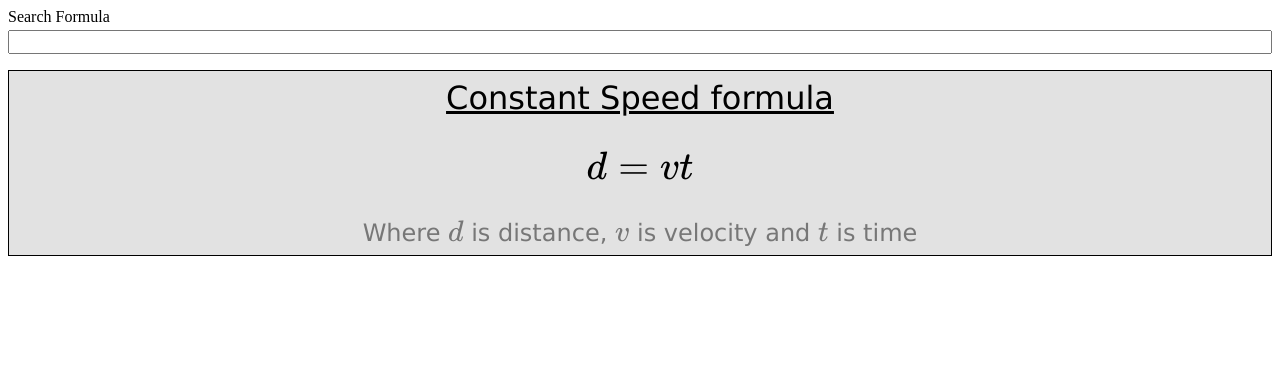
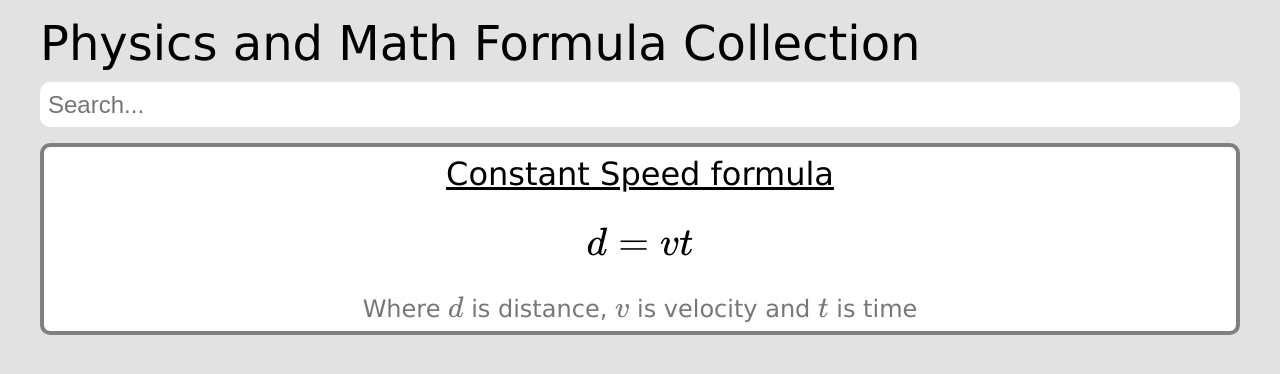
Before and after one commit to Pompeijwag/FormulaCollection, a plain HTML site: page index.html in a window 1280 px wide. Drawn offline with nearby package versions, Linux system fonts and the light colour scheme.

Commit message:
styles, and pinning mechanic

```diff
--- a/index.html
+++ b/index.html
@@ -18,12 +18,12 @@
 </head>
 <body>
     <div class="search-wrapper">
-        <label for="search">Search Formula</label>
-        <input type="search" id="search" data-search>
+        <label for="search">Physics and Math Formula Collection</label>
+        <input type="search" id="search" placeholder="Search..." data-search>
     </div>
     <div class="form-cards" data-form-cards-container></div>
     <template data-form-template>
-        <div class="card">
+        <div class="card" data-form-card>
             <div class="title" data-title></div>
             <div class="formula" data-formula></div>
             <div class="body" data-body></div>
--- a/script.js
+++ b/script.js
@@ -1,6 +1,7 @@
 const formCardTemplate = document.querySelector("[data-form-template]")
 const formCardContainer = document.querySelector("[data-form-cards-container]")
 const searchInput = document.querySelector("[data-search]")
+const formCard = document.getElementsByClassName('card')
 
 let forms = []
 
@@ -9,6 +10,12 @@ searchInput.addEventListener("input", e => {
     forms.forEach(form => {
         const isVisible = form.title.toLowerCase().includes(value) || form.body.toLowerCase().includes(value)
         form.element.classList.toggle("hide", !isVisible)
+    })
+    forms.forEach(form => {
+        if(form.element.classList.contains("pinned")){
+            form.element.classList.remove("hide")
+
+        }
     })
 })
 
@@ -30,3 +37,15 @@ fetch('./data.json')
         });
 
     })
+
+
+formCardContainer.addEventListener("click", doSomething)
+
+function doSomething(){
+    forms.forEach(form => {
+        const hovered = form.element.matches(':hover')
+        if(hovered){
+            form.element.classList.toggle("pinned")
+        }
+    })
+}
--- a/styles.css
+++ b/styles.css
@@ -1,24 +1,48 @@
 .search-wrapper{
     display: flex;
+    font-family: Verdana, Geneva, Tahoma, sans-serif;
+    font-size: 48px;
+    line-height: 70px;
     flex-direction: column;
+    margin-left: auto;
+    margin-right: auto;
+    max-width: 1200px;
     gap: .25rem;
 }
 
+body{
+    background-color: rgb(226, 226, 226);
+}
+
 input{
-    font-size: 1rem;
+    font-size: 24px;
+    border-radius: 10px;
+    padding: 8px;
+    height: 45px;
+    border: 4px
 }
 
 .form-cards{
     display: grid;
-    grid-template-columns: repeat(auto-fill);
+    margin-left: auto;
+    margin-right: auto;
+    max-width: 1200px;
     gap: 1rem;
     margin-top: 1rem;
+    flex-wrap: wrap;
 }
 
 .card {
-    border: 1px solid black;
-    background-color: rgb(226, 226, 226);
+    border: 4px solid grey;
+    border-radius: 10px;
+    background-color: rgb(255, 255, 255);
     padding: 0.5rem;
+    transition: 0.25s ease-out;
+}
+
+.card:hover {
+    border-color: #1d8de2;
+    box-shadow: 0 4px 18px 0 rgba(0, 0, 0, 0.25);
 }
 
 .card > .title {
@@ -46,3 +70,12 @@ input{
 .hide{
     display: none;
 }
+
+.pinned{
+    border: 4px solid rgb(193, 50, 50) ;
+}
+
+.pinned:hover{
+    border-color: rgb(154, 26, 26);
+    box-shadow: 0 4px 18px 0 rgba(0, 0, 0, 0.25);
+}
```
